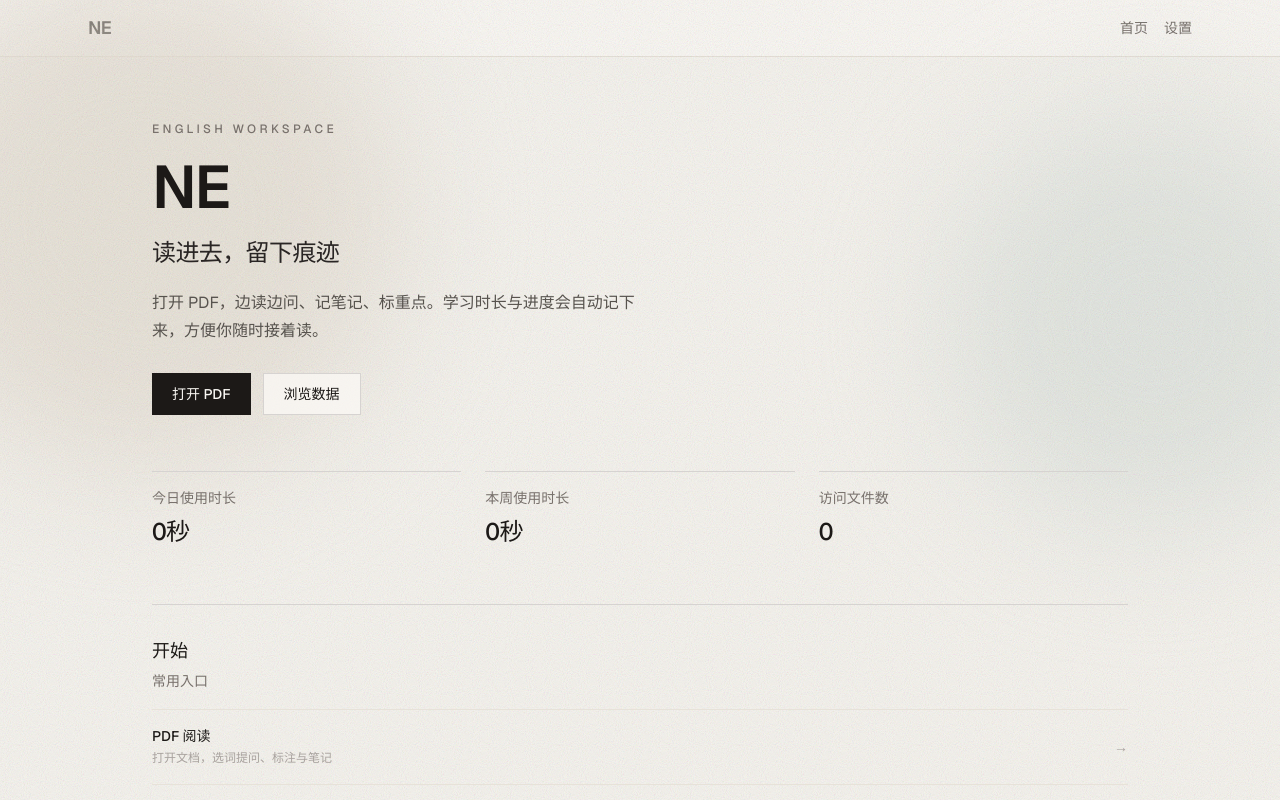
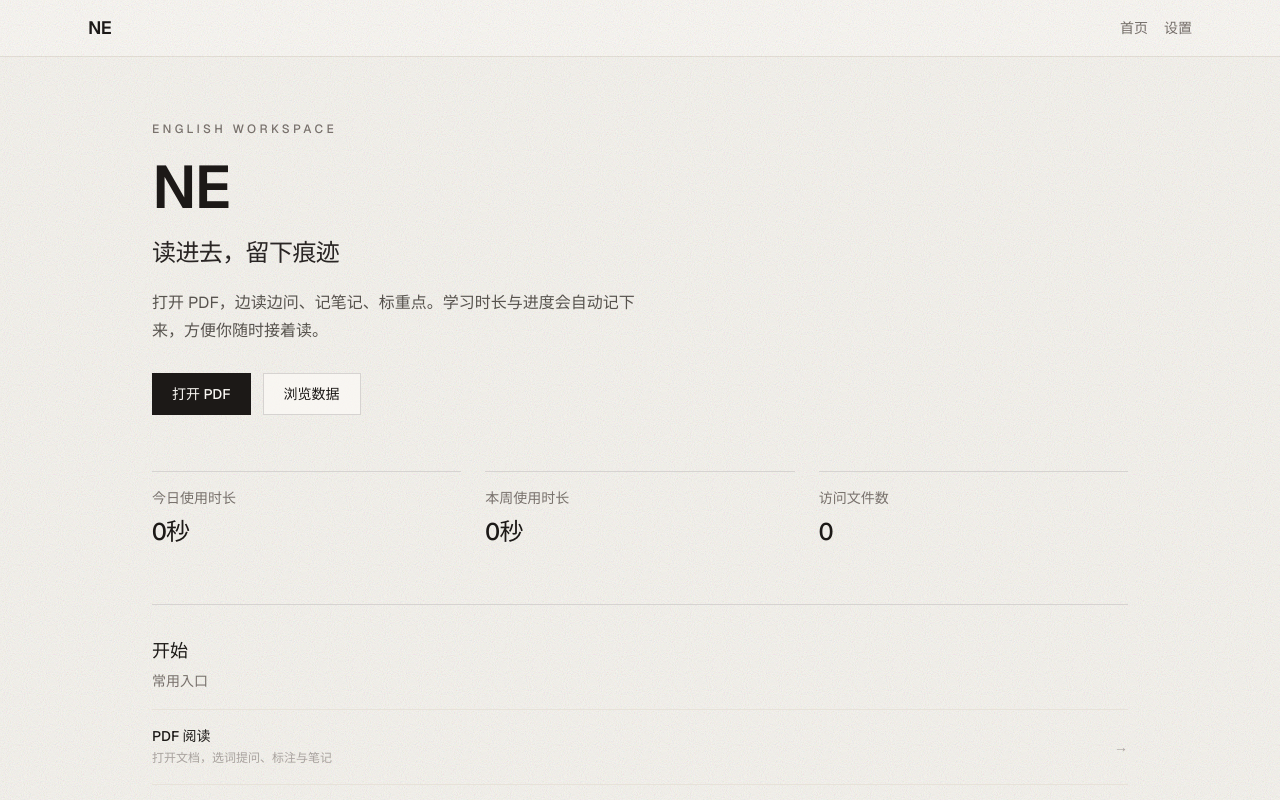
Before and after one commit to dianyu-luo/dian_english, a Next.js app: page / in a window 1280 px wide. Shown: the top 800 px of the page. Built offline with nearby package versions, Linux system fonts and the light colour scheme; no server answers; the database is empty.

Commit message:
去掉主页光晕
保留纸感纹理与动效，去掉柔和模糊光晕。

Co-authored-by: Cursor <cursoragent@cursor.com>

```diff
--- a/app/page.tsx
+++ b/app/page.tsx
@@ -42,11 +42,10 @@ export default async function Home() {
 
   return (
     <div className="relative min-h-screen overflow-hidden bg-[#f6f4ef] font-sans text-[#1c1917]">
-      <div className="pointer-events-none absolute inset-0" aria-hidden>
-        <div className="absolute -left-28 -top-10 h-[32rem] w-[32rem] rounded-full bg-[#e4ddd2]/70 blur-3xl" />
-        <div className="absolute -right-20 top-28 h-[26rem] w-[26rem] rounded-full bg-[#d5ddd8]/55 blur-3xl" />
-        <div className="home-grain absolute inset-0 opacity-[0.4]" />
-      </div>
+      <div
+        className="home-grain pointer-events-none absolute inset-0 opacity-[0.4]"
+        aria-hidden
+      />
 
       <SiteHeader />
 
```
